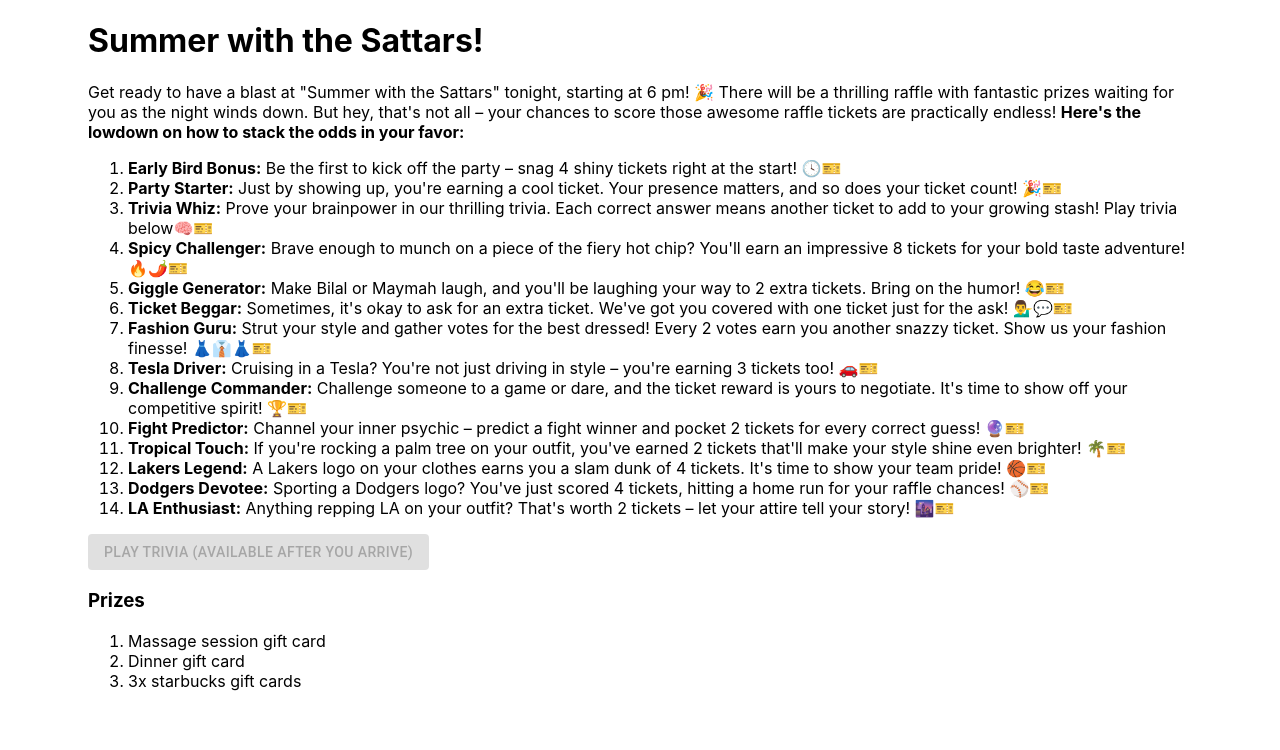
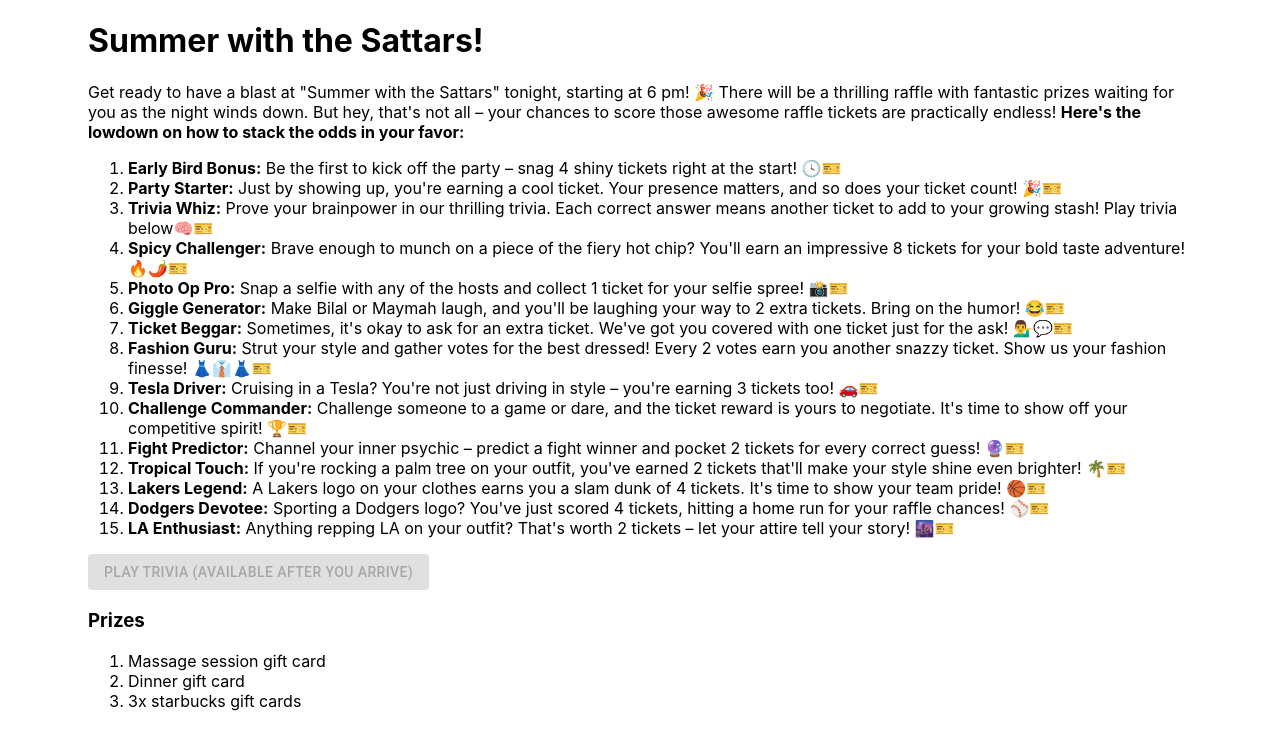
Before and after one commit to bilalsattar24/bilalsattar, a React (Create React App) app: page / in a window 1280 px wide. Shown: the top 750 px of the page. Built offline with nearby package versions, Linux system fonts and the light colour scheme.

Commit message:
added 1 more

```diff
--- a/src/App.tsx
+++ b/src/App.tsx
@@ -49,6 +49,10 @@ function App() {
               <li>
                 <strong>Spicy Challenger:</strong> Brave enough to munch on a piece of the fiery hot
                 chip? You'll earn an impressive 8 tickets for your bold taste adventure! 🔥🌶️🎫
+              </li>
+              <li>
+                <strong>Photo Op Pro:</strong> Snap a selfie with any of the hosts and collect 1
+                ticket for your selfie spree! 📸🎫
               </li>
               <li>
                 <strong>Giggle Generator:</strong> Make Bilal or Maymah laugh, and you'll be
```
